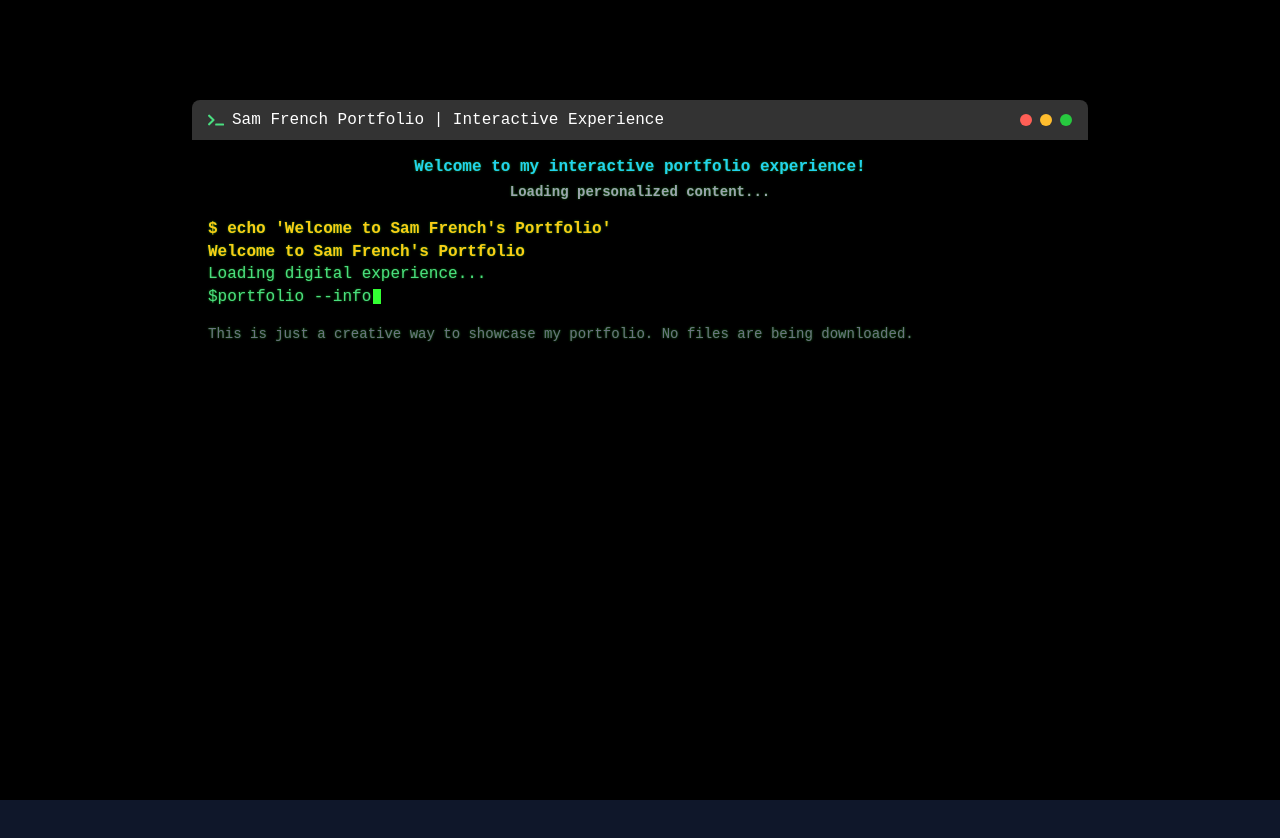
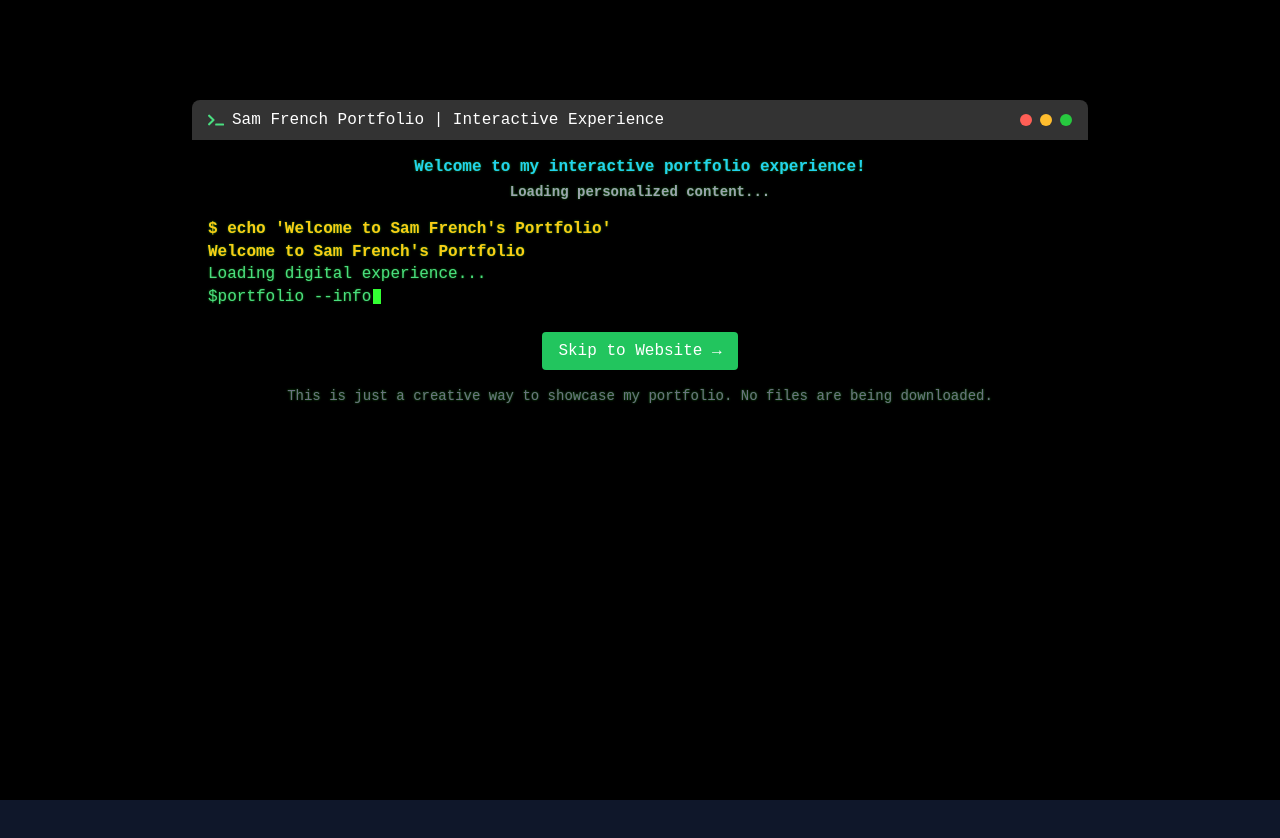
Before and after one commit to samfrench27/samfrench.io, a Next.js app: page / in a window 1280 px wide. Shown: the top 838 px of the page. Built offline with nearby package versions, Linux system fonts and the light colour scheme; a web font is replaced by a local one.

Commit message:
Make terminal animation play on every visit and add skip button

```diff
--- a/src/app/page.tsx
+++ b/src/app/page.tsx
@@ -23,14 +23,6 @@ export default function Home() {
   const [terminalExiting, setTerminalExiting] = useState(false);
   const [initialized, setInitialized] = useState(false);
 
-  // Clear localStorage in development for testing
-  useEffect(() => {
-    if (process.env.NODE_ENV === 'development') {
-      // Uncomment this line to always show the terminal in development
-      // localStorage.removeItem('visited');
-    }
-  }, []);
-
   // Function to handle terminal completion
   const handleTerminalComplete = () => {
     // Start the exit animation for the terminal
@@ -40,13 +32,6 @@ export default function Home() {
     setTimeout(() => {
       setShowTerminal(false);
       setShowContent(true);
-
-      // Mark as visited for future navigations
-      try {
-        localStorage.setItem('visited', 'true');
-      } catch (e) {
-        console.error('Error setting localStorage', e);
-      }
     }, 1200);
   };
 
@@ -54,23 +39,9 @@ export default function Home() {
   useEffect(() => {
     if (initialized) return;
 
-    let hasVisited = false;
-
-    try {
-      hasVisited = localStorage.getItem('visited') === 'true';
-    } catch (e) {
-      console.error('Error accessing localStorage', e);
-    }
-
-    if (hasVisited) {
-      // Skip the terminal animation if already visited
-      setShowTerminal(false);
-      setShowContent(true);
-    } else {
-      // First visit, show terminal
-      setShowTerminal(true);
-      setShowContent(false);
-    }
+    // Always show terminal on load
+    setShowTerminal(true);
+    setShowContent(false);
 
     setInitialized(true);
   }, [initialized]);
--- a/src/components/TerminalStartup.tsx
+++ b/src/components/TerminalStartup.tsx
@@ -148,6 +148,12 @@ export default function TerminalStartup({
     setExecutionLineIndex(0);
   }, []);
 
+  // Skip animation handler
+  const handleSkip = useCallback(() => {
+    // Skip the rest of the animation and trigger completion
+    onComplete();
+  }, [onComplete]);
+
   return (
     <div className={`fixed inset-0 z-50 flex items-center justify-center bg-black ${animationComplete ? 'terminal-fade-out' : 'fade-in'}`}>
       <div className="terminal-window w-full max-w-4xl h-3/4 shadow-2xl overflow-hidden flex flex-col">
@@ -203,9 +209,17 @@ export default function TerminalStartup({
             </div>
           )}
 
-          {/* Reassurance message at the bottom */}
-          <div className="mt-4 text-sm text-gray-500">
-            This is just a creative way to showcase my portfolio. No files are being downloaded.
+          {/* Skip button and reassurance message */}
+          <div className="mt-6 text-center">
+            <button
+              onClick={handleSkip}
+              className="px-4 py-2 bg-green-500 hover:bg-green-600 text-white font-medium rounded transition-colors duration-300"
+            >
+              Skip to Website →
+            </button>
+            <div className="mt-4 text-sm text-gray-500">
+              This is just a creative way to showcase my portfolio. No files are being downloaded.
+            </div>
           </div>
         </div>
       </div>
```
